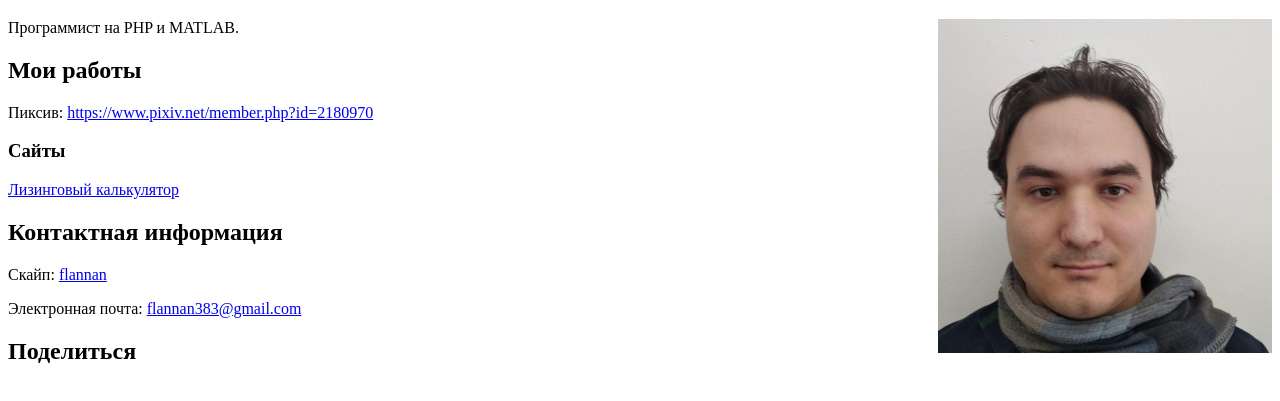
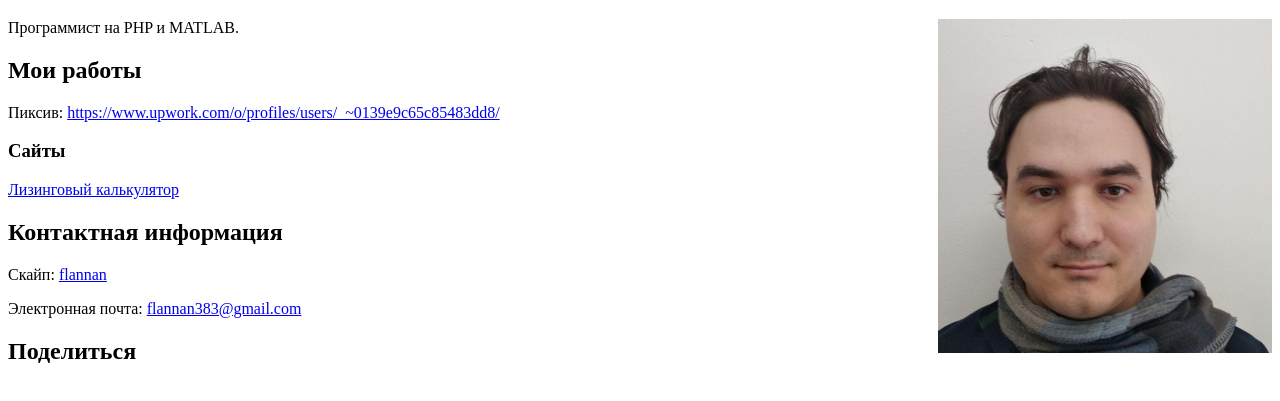
Before and after one commit to flannan/flannan.github.io, a plain HTML site: page index.html in a window 1280 px wide. Shown: the part 61-462 px from the top of the page. Drawn offline with Linux system fonts and the light colour scheme; a script that the page names is missing.

Commit message:
Replaced Pixiv profile with Upwork profile.

```diff
--- a/index.html
+++ b/index.html
@@ -10,7 +10,7 @@
 <p>Программист на PHP и MATLAB.</p>
 
 <h2>Мои работы</h2>
-<p>Пиксив: <a href="https://www.pixiv.net/member.php?id=2180970">https://www.pixiv.net/member.php?id=2180970</a></p>
+<p>Пиксив: <a href="https://www.upwork.com/o/profiles/users/_~0139e9c65c85483dd8/">https://www.upwork.com/o/profiles/users/_~0139e9c65c85483dd8/</a></p>
 <h3>Сайты</h3>
 <p><a href="http://hotel.rarus-crimea.ru/test_leasing/index.php">Лизинговый калькулятор</a></p>
 
```
